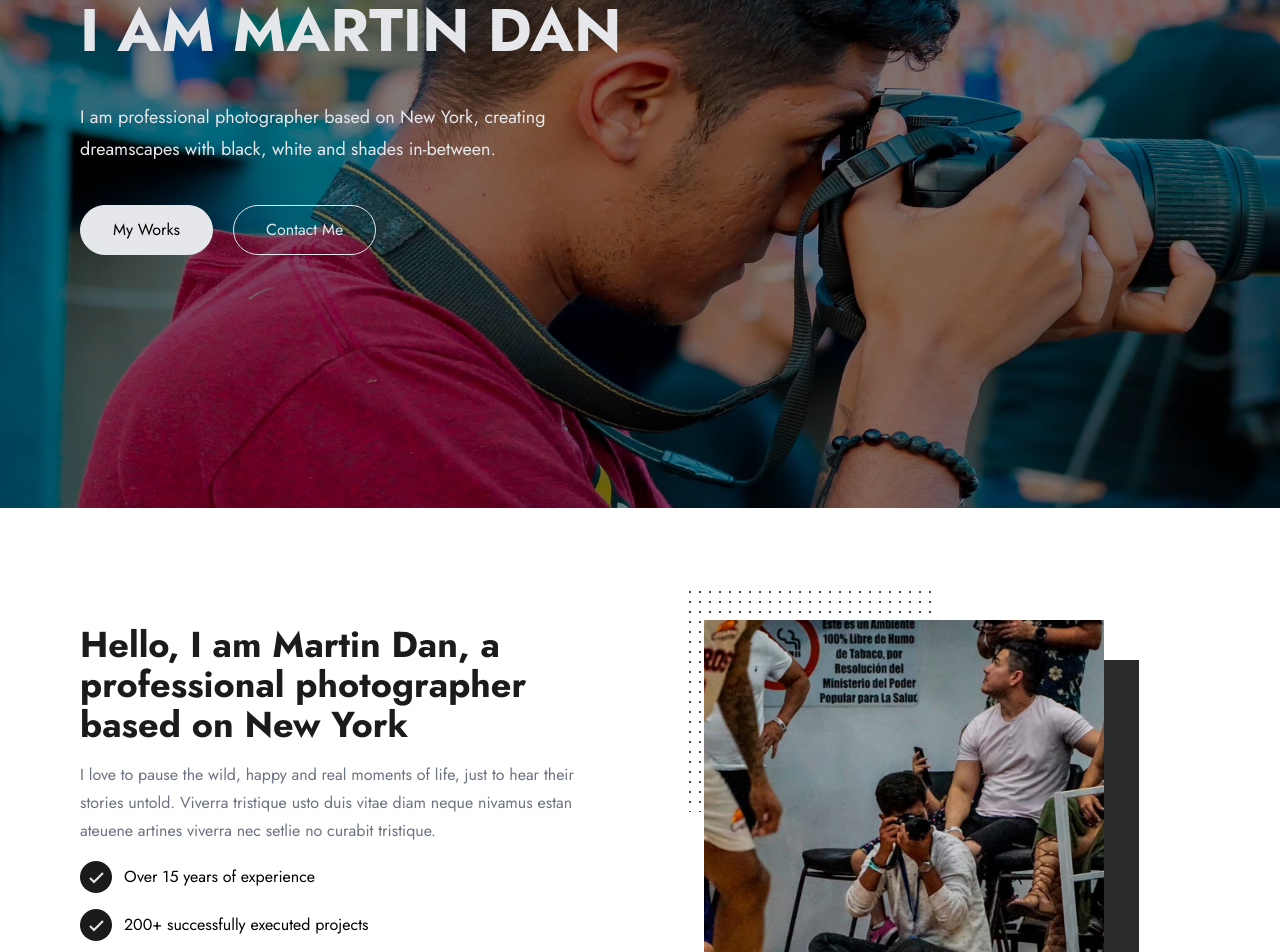
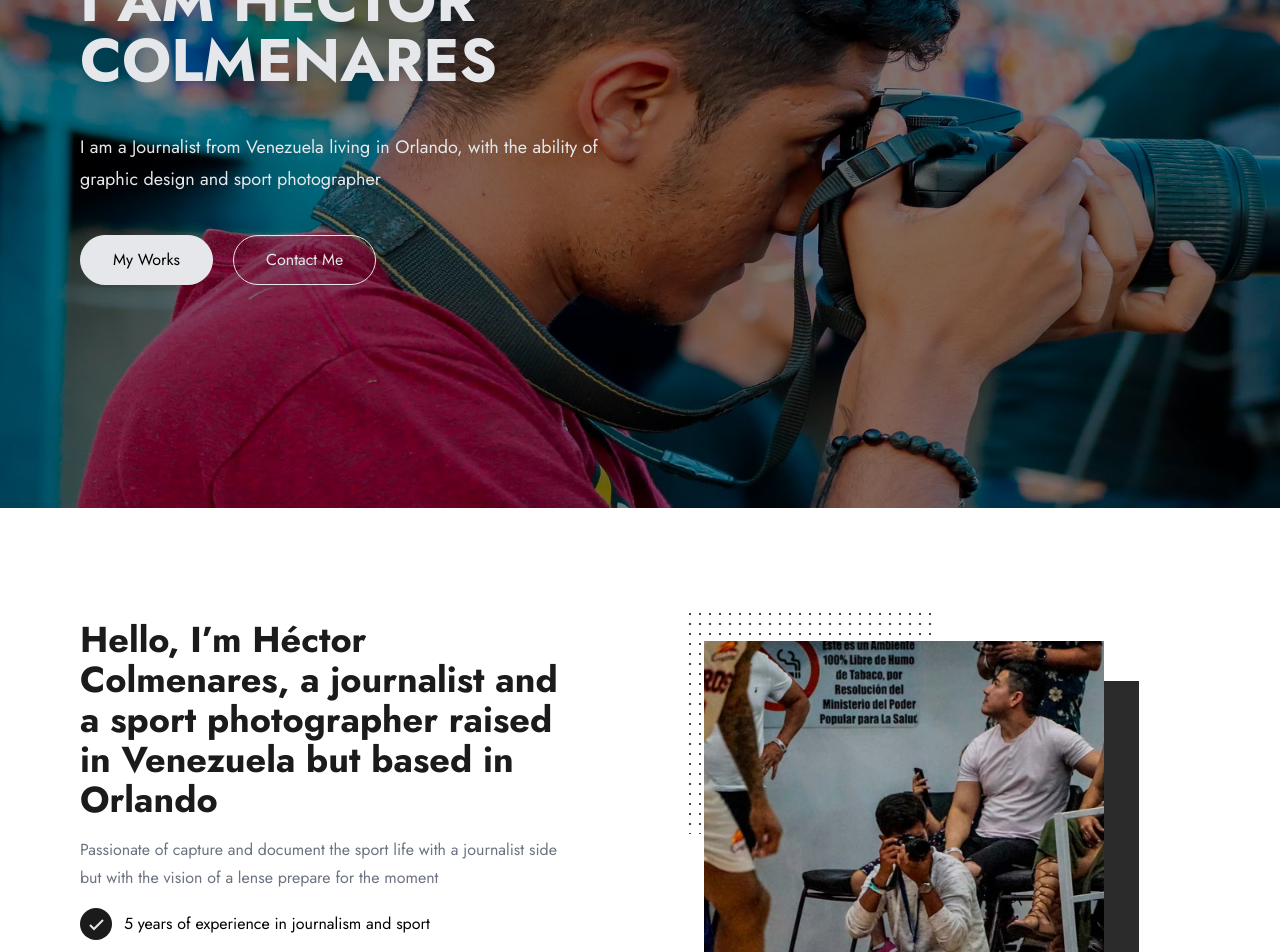
Before and after one commit to josesantanaweb/photographer, a Next.js app: page / in a window 1280 px wide. Shown: the part 440-1392 px from the top of the page. Built offline with nearby package versions, Linux system fonts and the light colour scheme.

Commit message:
fix: change text main and about

```diff
--- a/components/about/index.tsx
+++ b/components/about/index.tsx
@@ -12,32 +12,31 @@ const About = () => {
       <div className="container grid items-center justify-center grid-cols-2 gap-32 px-20">
         <div>
           <h2 className="mb-4 text-4xl font-bold leading-10 text-primary">
-            Hello, I am Martin Dan, a professional photographer based on New York
+            Hello, I’m Héctor Colmenares, a journalist and a sport photographer
+            raised in Venezuela but based in Orlando
           </h2>
           <p className="mb-4 leading-7 text-gray-500">
-            I love to pause the wild, happy and real moments of life, just to
-            hear their stories untold. Viverra tristique usto duis vitae diam
-            neque nivamus estan ateuene artines viverra nec setlie no curabit
-            tristique.
+            Passionate of capture and document the sport life with a journalist
+            side but with the vision of a lense prepare for the moment
           </p>
           <ul className="pb-4 mb-4 border-b border-gray-200">
             <li className="flex items-center gap-3 my-4">
               <span className="flex items-center justify-center w-8 h-8 text-2xl text-gray-200 rounded-full bg-primary">
                 <BiCheck />
               </span>
-              Over 15 years of experience
+              5 years of experience in journalism and sport
             </li>
             <li className="flex items-center gap-3 my-4">
               <span className="flex items-center justify-center w-8 h-8 text-2xl text-gray-200 rounded-full bg-primary">
                 <BiCheck />
               </span>
-              200+ successfully executed projects
+              2 projects with Baseball teams in Venezuela
             </li>
             <li className="flex items-center gap-3 my-4">
               <span className="flex items-center justify-center w-8 h-8 text-2xl text-gray-200 rounded-full bg-primary">
                 <BiCheck />
               </span>
-              Exceptional work quality
+              Exceptional and dedicated work quality
             </li>
           </ul>
           <div className="flex items-center gap-8">
--- a/components/header/index.tsx
+++ b/components/header/index.tsx
@@ -8,11 +8,11 @@ const Header = () => {
         <div className="relative z-10">
           <p className="mb-3 text-lg text-gray-200">Hello there !</p>
           <h1 className="mb-10 text-6xl font-bold text-gray-200 uppercase">
-            I am Martin Dan
+            I am Hector Colmenares
           </h1>
           <p className="mb-10 text-lg leading-8 text-gray-200">
-            I am professional photographer based on New York, creating
-            dreamscapes with black, white and shades in-between.
+            I am a Journalist from Venezuela living in Orlando, with the ability
+            of graphic design and sport photographer
           </p>
           <div className="flex items-center gap-5 relative z-10">
             <Button label="My Works" onClick={() => console.log("")} />
```
